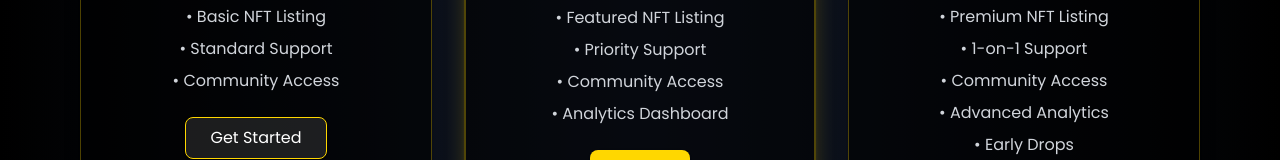
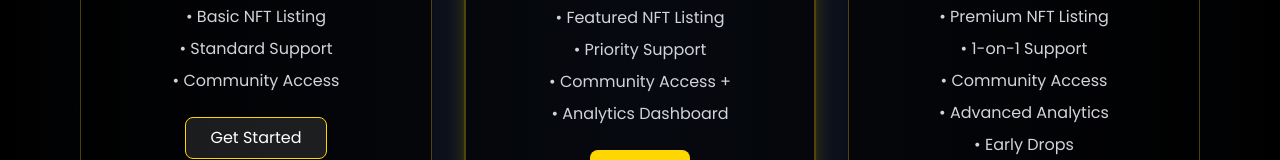
Before and after one commit to Barklegne/invincible-gg-assignmen, a React (Vite) app: page / in a window 1280 px wide. Shown: the part 1165-1325 px from the top of the page. Built offline with nearby package versions, Linux system fonts and the light colour scheme.

Commit message:
feat: NFTDetail  update 1.10

```diff
--- a/src/data/pricing.js
+++ b/src/data/pricing.js
@@ -12,7 +12,7 @@ const tiers = [
 		features: [
 			'Featured NFT Listing',
 			'Priority Support',
-			'Community Access',
+			'Community Access +',
 			'Analytics Dashboard',
 		],
 		cta: 'Go Pro',
```
